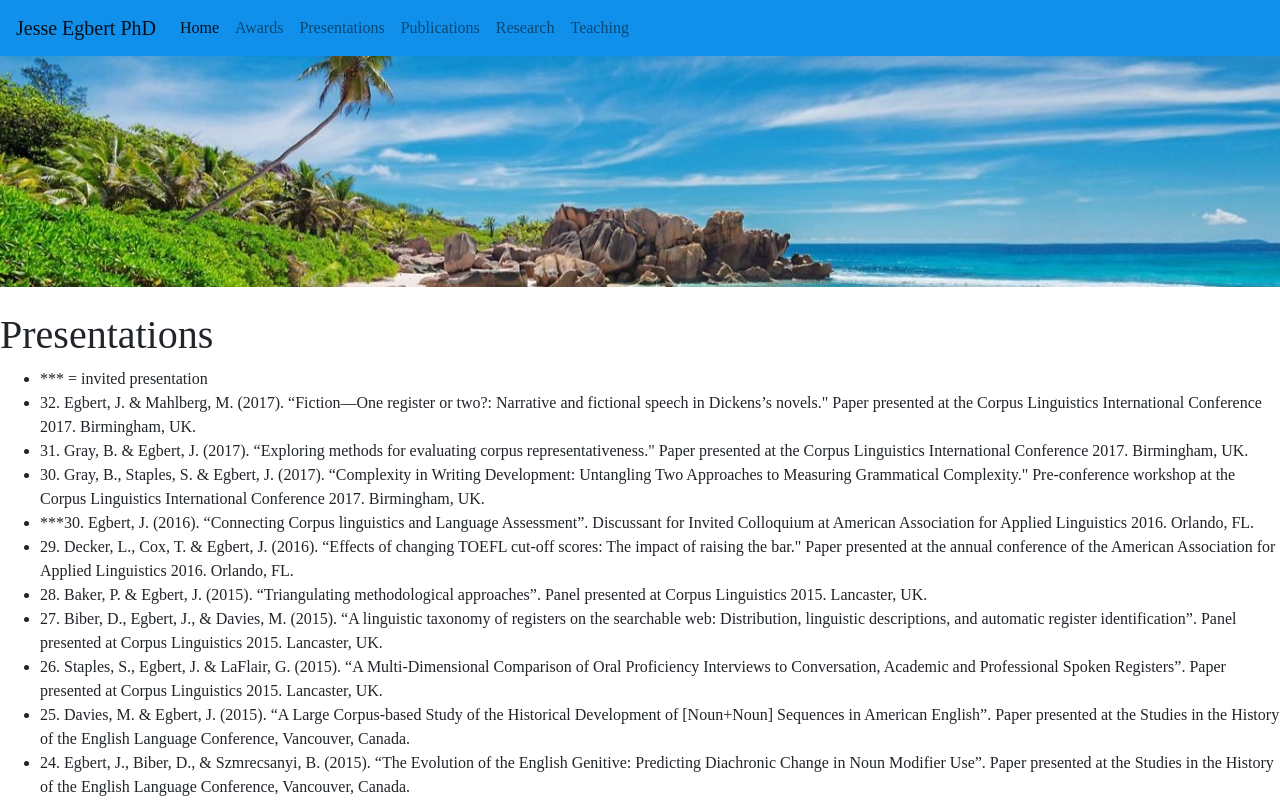
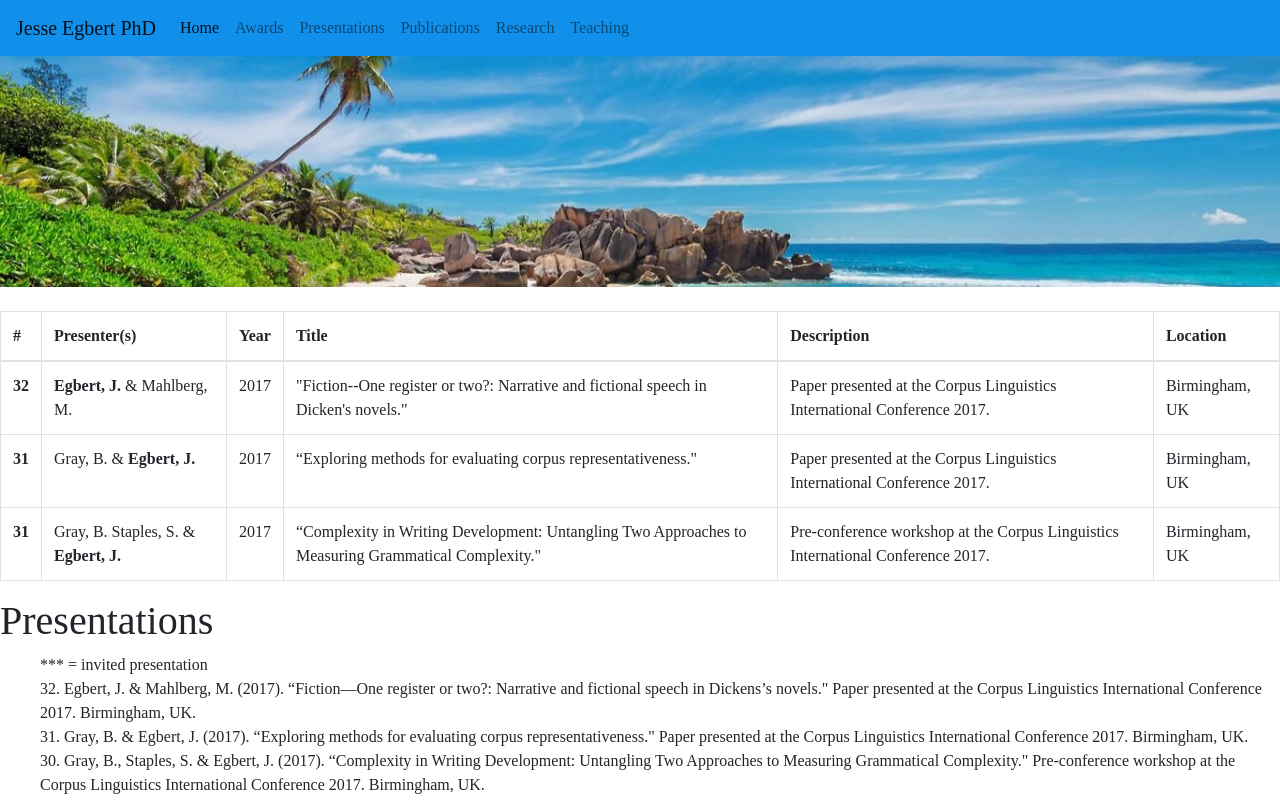
Before and after one commit to lauracoombs07/JesseWebsite2.0, a React (Create React App) app: page /presentations in a window 1280 px wide. Shown: the top 800 px of the page. Built offline with nearby package versions, Linux system fonts and the light colour scheme; a web font is replaced by a local one.

Commit message:
Table for Presentations

```diff
--- a/src/components/Home.js
+++ b/src/components/Home.js
@@ -25,7 +25,7 @@ class Home extends Component {
               statistical techniques to language data.
             </p>
           </div>
-          <div class="col-sm">
+          <div class="col-sm" align-content="center">
            <h6><b>Contact Information</b></h6>
               <h6>BAA 315</h6>
               <h6>Northern Arizona University</h6>
--- a/src/components/Presentations.css
+++ b/src/components/Presentations.css
@@ -6,5 +6,5 @@
   font-size: 200px;
 } */
 
-ul.a {list-style-type: circle;}
-ul.b {list-style-type: square;}
+ul {list-style-type: none;}
+/* ul.b {list-style-type: square;} */
--- a/src/components/Presentations.js
+++ b/src/components/Presentations.js
@@ -7,7 +7,44 @@ class Presentations extends Component { //extends power of parent React
     render() {//calling a function fruom index.js
         return(
             <div>
-
+            <table class="table table-bordered">
+  <thead>
+    <tr>
+      <th scope="col">#</th>
+      <th scope="col">Presenter(s)</th>
+      <th scope="col">Year</th>
+      <th scope="col">Title</th>
+      <th scope="col">Description</th>
+      <th scope="col">Location</th>
+    </tr>
+  </thead>
+  <tbody>
+    <tr>
+      <th scope="row">32</th>
+      <td><b>Egbert, J.</b> & Mahlberg, M.</td>
+      <td>2017</td>
+      <td>"Fiction--One register or two?: Narrative and fictional speech in Dicken's novels."</td>
+      <td>Paper presented at the Corpus Linguistics International Conference 2017.</td>
+      <td>Birmingham, UK</td>
+    </tr>
+    <tr>
+    <th scope="row">31</th>
+    <td>Gray, B. & <b>Egbert, J.</b></td>
+      <td>2017</td>
+      <td>“Exploring methods for evaluating corpus representativeness."</td>
+      <td>Paper presented at the Corpus Linguistics International Conference 2017.</td>
+      <td>Birmingham, UK</td>
+    </tr>
+    <tr>
+    <th scope="row">31</th>
+    <td>Gray, B. Staples, S. & <b>Egbert, J.</b></td>
+      <td>2017</td>
+      <td> “Complexity in Writing Development: Untangling Two Approaches to Measuring Grammatical Complexity."</td>
+      <td>Pre-conference workshop at the Corpus Linguistics International Conference 2017.</td>
+      <td>Birmingham, UK</td>
+    </tr>
+  </tbody>
+</table>
             <h1 className ="laura">Presentations</h1>
             <ul>
             <li>*** = invited presentation</li>
```
